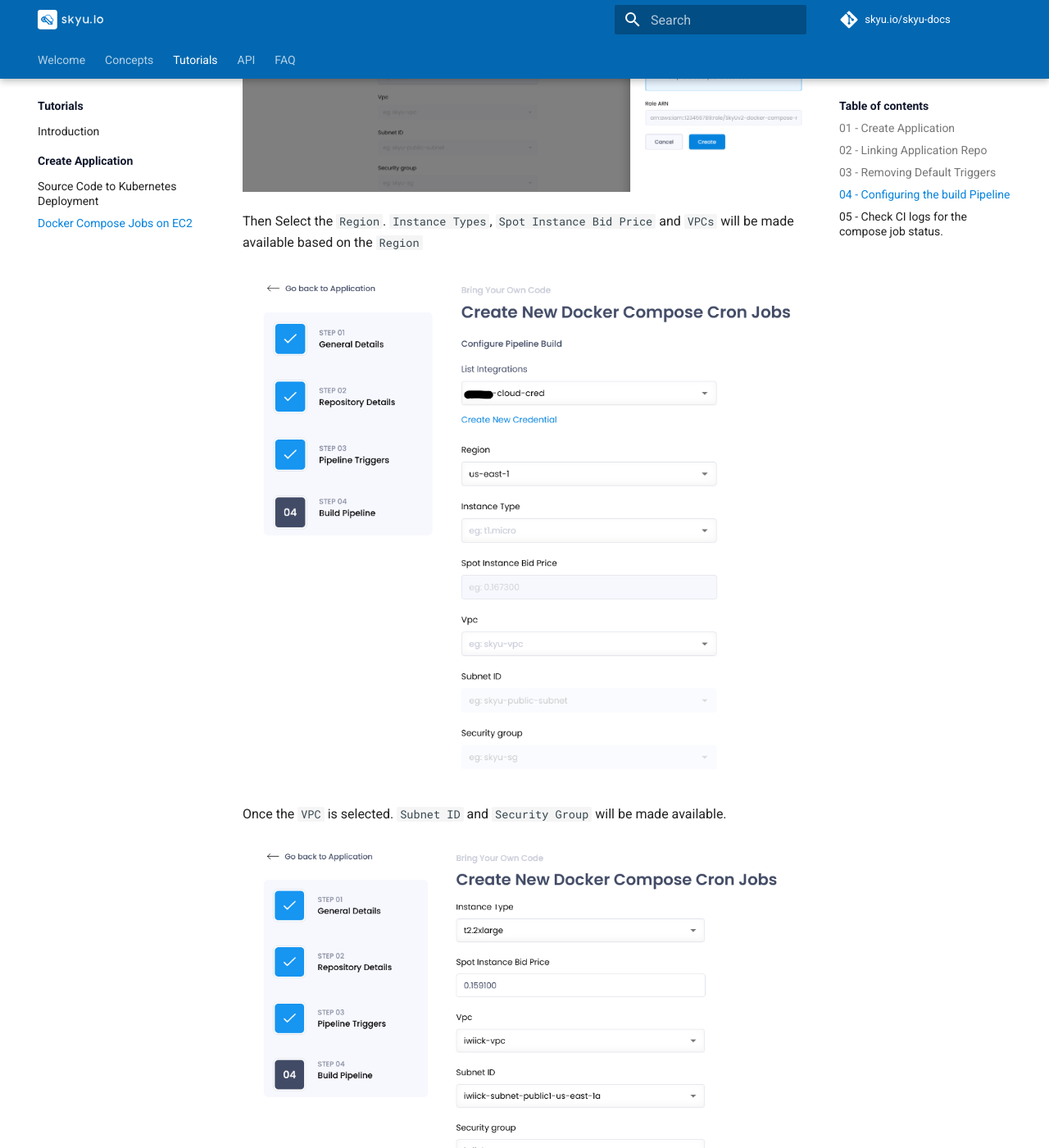
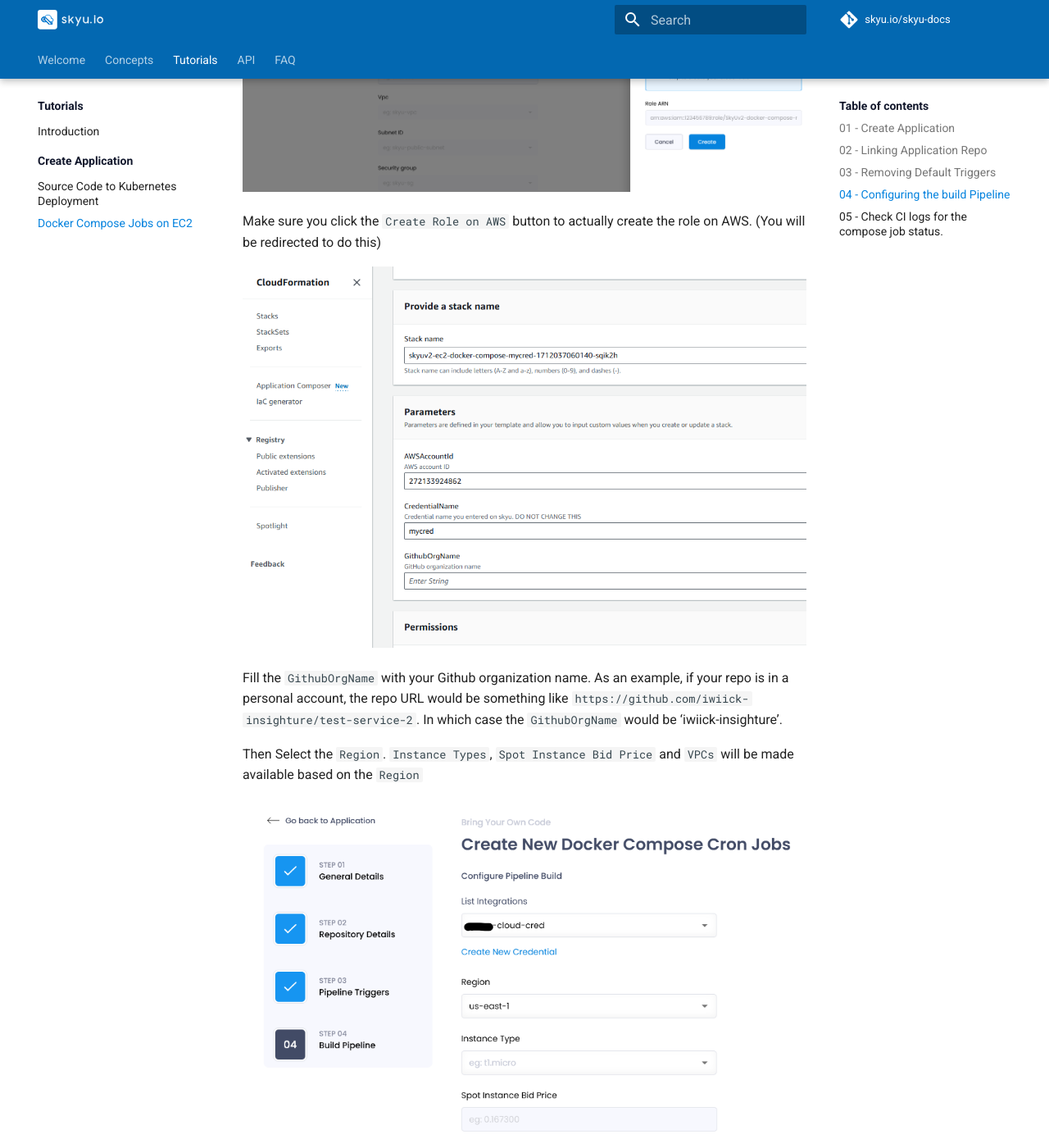
Before and after one commit to skyu-io/skyu-docs, an MkDocs documentation site: the page built from docs/Tutorials/applications/docker-compose-jobs-on-ec2.md, in a window 1280 px wide and 1400 px high, scrolled down 2435 px. Shown: the whole window at 82% size. Built offline with MkDocs 1.6.1 and Material for MkDocs 9.7.7, drawn with Linux system fonts in a browser that asks for light colours; comment, search, counter and statistics services are not loaded.

Commit message:
feat: ec2 cron docs updated

```diff
--- a/docs/Tutorials/applications/docker-compose-jobs-on-ec2.md
+++ b/docs/Tutorials/applications/docker-compose-jobs-on-ec2.md
@@ -32,6 +32,12 @@
 
 ![](/assets/images/tutorials/app-creation/docker-compose-job-on-ec2/create-cloud-credential.png)
 
+Make sure you click the `Create Role on AWS` button to actually create the role on AWS. (You will be redirected to do this)
+
+![](/assets/images/tutorials/app-creation/docker-compose-job-on-ec2/create-role-on-aws.png)
+
+Fill the `GithubOrgName` with your Github organization name. As an example, if your repo is in a personal account, the repo URL would be something like `https://github.com/iwiick-insighture/test-service-2`. In which case the `GithubOrgName` would be 'iwiick-insighture'.
+
 Then Select the `Region`. `Instance Types`, `Spot Instance Bid Price` and `VPCs` will be made available based on the `Region`
 
 ![](/assets/images/tutorials/app-creation/docker-compose-job-on-ec2/build-pipeline-pt1.png)
```
Also changed, not shown: overrides/assets/images/tutorials/app-creation/docker-compose-job-on-ec2/create-role-on-aws.png (added).
